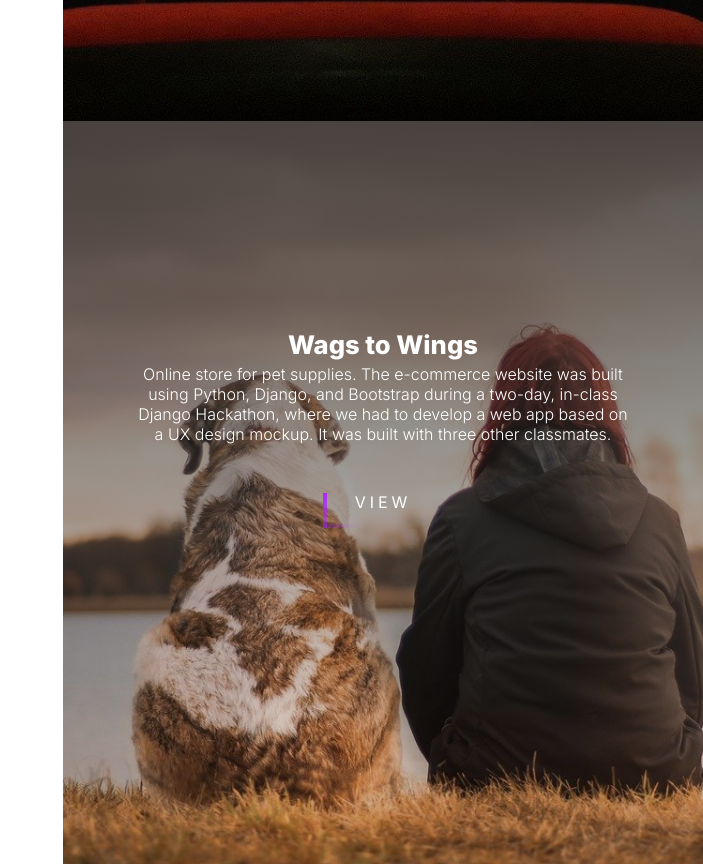
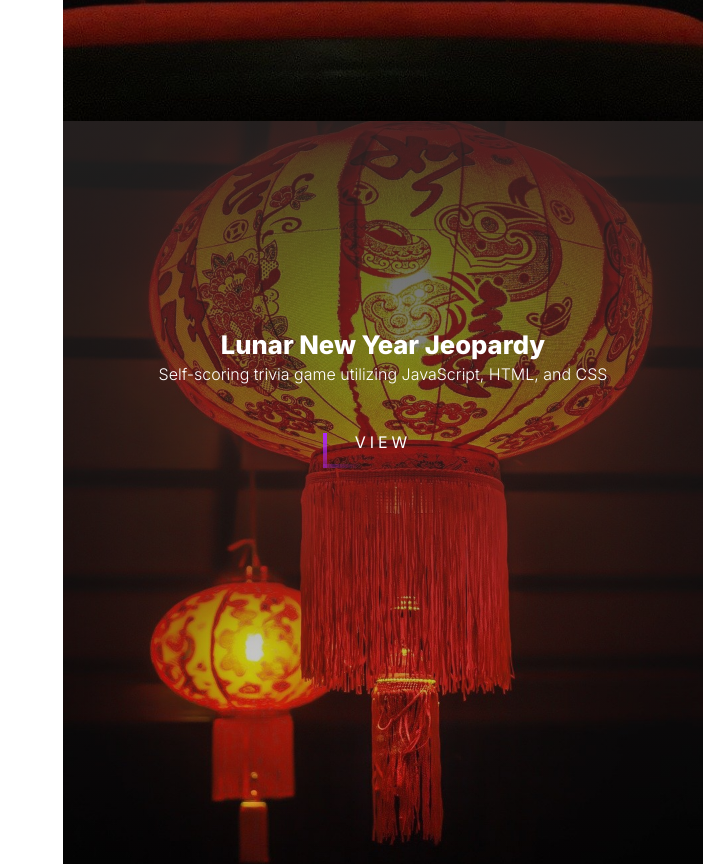
Before and after one commit to Cathy347Le/react-portfolio, a React (Create React App) app: page / in a window 1280 px wide. Shown: the part 7079-7943 px from the top of the page, without its empty margins (577-1280 px from the left). Built offline with nearby package versions, Linux system fonts and the light colour scheme.

Commit message:
remove wags to wings project

```diff
--- a/src/Components/Work.jsx
+++ b/src/Components/Work.jsx
@@ -63,16 +63,16 @@ class Work extends Component {
           backgroundImage: "../images/project-movie.jpg",
           linkURL: "https://thinkmovie.herokuapp.com/",
         },
+        // {
+        //   id: 8,
+        //   title: "Wags to Wings",
+        //   description:
+        //     "Online store for pet supplies. The e-commerce website was built using Python, Django, and Bootstrap during a two-day, in-class Django Hackathon, where we had to develop a web app based on a UX design mockup. It was built with three other classmates.",
+        //   backgroundImage: "../images/project-wags.jpg",
+        //   linkURL: "https://github.com/Cathy347Le/MangoDjango",
+        // },
         {
           id: 8,
-          title: "Wags to Wings",
-          description:
-            "Online store for pet supplies. The e-commerce website was built using Python, Django, and Bootstrap during a two-day, in-class Django Hackathon, where we had to develop a web app based on a UX design mockup. It was built with three other classmates.",
-          backgroundImage: "../images/project-wags.jpg",
-          linkURL: "https://github.com/Cathy347Le/MangoDjango",
-        },
-        {
-          id: 9,
           title: "Lunar New Year Jeopardy",
           description:
             "Self-scoring trivia game utilizing JavaScript, HTML, and CSS",
```
